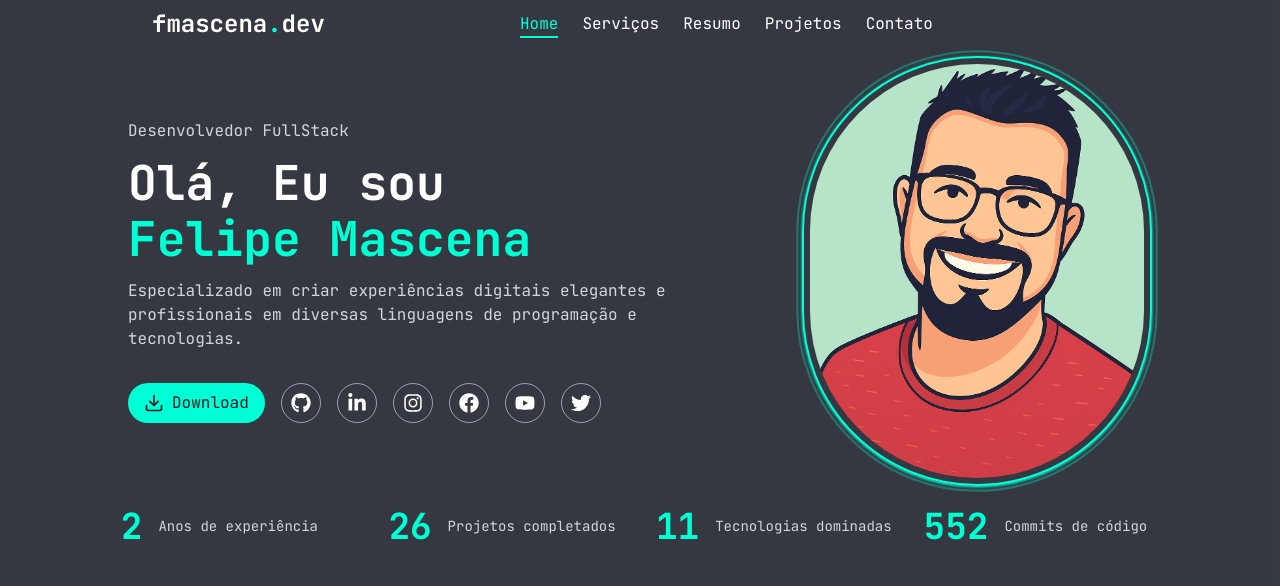
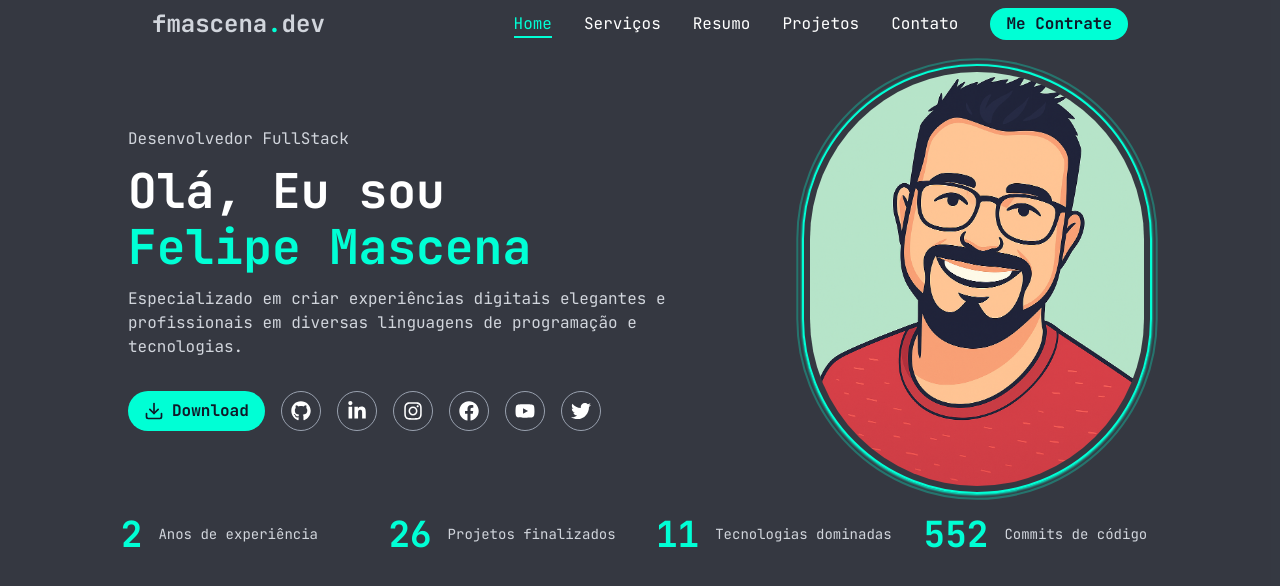
Before and after one commit to fmascena-dev/portfolio_next, a Next.js app: page / in a window 1280 px wide. Shown: the top 586 px of the page. Built offline with nearby package versions, Linux system fonts and the light colour scheme.

Commit message:
feat: finalizando a NavBar e iniciando o Services

```diff
--- a/src/components/Hero.tsx
+++ b/src/components/Hero.tsx
@@ -9,9 +9,9 @@ import CountUp from "./CountUp";
 
 export default function Hero() {
   return (
-    <section className="min-h-screen flex flex-col bg-gray-950/80 text-white pt-8">
-      <div className="flex flex-col mx-auto px-6 py-9 gap-10 lg:gap-5 lg:pt-6">
-        <div className="max-w-5xl mx-auto flex gap-14">
+    <section className="min-h-screen flex flex-col bg-gray-950/80 text-white pt-20 lg:pt-8">
+      <div className="flex flex-col mx-auto px-6 gap-10 lg:gap-5 lg:pt-8">
+        <div className="max-w-5xl mx-auto flex flex-col-reverse md:flex-row gap-14">
           <div className="flex flex-col-reverse lg:flex-row items-center justify-between gap-6 lg:gap-16">
             <motion.div
               initial={{ opacity: 0, y: 20 }}
@@ -38,9 +38,10 @@ export default function Hero() {
                 <motion.a
                   href="/Cv-Felipe.Seabra.pdf"
                   download
-                  whileHover={{ scale: 1.03 }}
+                  whileHover={{ scale: 1.04 }}
                   whileTap={{ scale: 0.95 }}
-                  className=" w-full lg:w-auto bg-[#00ffd5] text-gray-900 py-2 px-4 rounded-full flex items-center justify-center gap-2 hover:bg-[#00ffd5]/80 transition-colors duration-300"
+                  transition={{ duration: 0.4 }}
+                  className=" w-full lg:w-auto bg-[#00ffd5] text-gray-900 py-2 px-4 rounded-full flex items-center justify-center gap-2 hover:bg-[#00ffd5]/80 transition-colors duration-300 hover:ease-in-out font-bold"
                 >
                   <Download size={20} />
                   Download
@@ -55,8 +56,9 @@ export default function Hero() {
                       target="_blank"
                       rel="noopener noreferrer"
                       className="w-10 h-10 border border-gray-400 rounded-full flex items-center justify-center hover:text-[#00ffd5] hover:border-[#00ffd5] transition-colors duration-300"
-                      whileHover={{ scale: 1.1 }}
-                      whileTap={{ scale: 0.9 }}
+                      whileHover={{ y: -5 }}
+                      whileTap={{ scale: 1.3 }}
+                      transition={{ duration: 0.3 }}
                     >
                       {social.icon}
                     </motion.a>
@@ -74,7 +76,7 @@ export default function Hero() {
             }}
             className="relative flex-1"
           >
-            <div className="hidden md:block w-[350px] h-[430px] relative mx-auto">
+            <div className="md:block w-[350px] h-[430px] relative mx-auto">
               <motion.div
                 // animate={{
                 //   rotate: 360,
@@ -104,7 +106,7 @@ export default function Hero() {
                 src={meuAvatar}
                 alt="My Avatar"
                 fill
-                className="hidden md:block object-cover rounded-full p-2"
+                className="order-1 md:order-2 lg:order-2 md:block object-cover rounded-full p-2"
               />
             </div>
           </motion.div>
--- a/src/components/NavBar.tsx
+++ b/src/components/NavBar.tsx
@@ -2,6 +2,7 @@
 
 import { menuItems } from "@/lib/constants";
 import { motion } from "framer-motion";
+import { Menu, X } from "lucide-react";
 import Link from "next/link";
 import { usePathname } from "next/navigation";
 import { useState } from "react";
@@ -19,16 +20,21 @@ export default function NavBar() {
               initial={{ opacity: 0, y: -20 }}
               animate={{ opacity: 1, y: 0 }}
               transition={{ duration: 0.5 }}
-              className="text-2xl font-bold text-white"
+              className="text-2xl font-bold text-gray-300"
             >
               fmascena<span className="text-[#00ffd5]">.</span>dev
             </motion.div>
           </Link>
 
           {/* Menu Desktop */}
-          <div className="hidden md:flex items-center space-x-6 ">
+          <div className="hidden md:flex items-center space-x-8">
             {menuItems.map((item, index) => (
-              <motion.div key={index}>
+              <motion.div
+                key={index}
+                initial={{ opacity: 0, y: -20 }}
+                animate={{ opacity: 1, y: 0 }}
+                transition={{ duration: 0.5 }}
+              >
                 <Link
                   href={item.path}
                   className={`${
@@ -39,15 +45,61 @@ export default function NavBar() {
                   {pathname === item.path && (
                     <span className="absolute -bottom-1 left-0 w-full h-0.5 bg-[#00ffd5]"></span>
                   )}
+
+                  {pathname !== item.path && (
+                    <span className="absolute -bottom-1 left-0 h-0.5 w-0 bg-[#00ffd5] transition-all duration-300 group-hover:w-full"></span>
+                  )}
                 </Link>
               </motion.div>
             ))}
+
+            <motion.button
+              className="bg-[#00ffd5] text-gray-900 py-1 px-4 rounded-full font-bold hover:bg-[#00ffd5]/70 transition-colors duration-300 hover:ease-in-out hover:cursor-pointer"
+              whileHover={{ scale: 1.04 }}
+              whileTap={{ scale: 0.95 }}
+              initial={{ opacity: 0, y: -20 }}
+              animate={{ opacity: 1, y: 0 }}
+              transition={{ duration: 0.4 }}
+            >
+              Me Contrate
+            </motion.button>
           </div>
 
           {/* Botão Menu Mobile */}
-          <button></button>
+          <button
+            className="md:hidden text-[#00ffd5] hover:cursor-pointer"
+            onClick={() => setIsMenuOpen(!isMenuOpen)}
+          >
+            {isMenuOpen ? <X size={24} /> : <Menu size={24} />}
+          </button>
         </div>
       </div>
+
+      {/* Menu Mobile */}
+      {isMenuOpen && (
+        <motion.div
+        initial={{opacity: 0, y: -20}}
+        animate={{opacity: 1, y: 0}}
+        className="md:hidden p-3"
+        >
+          {menuItems.map((item, index) => (
+            <Link
+              href={item.path}
+              key={index}
+              className={`block py-1 ${
+                pathname === item.path ? "text-[#00ffd5]" : "text-gray-300"
+              }`}
+              onClick={() => setIsMenuOpen(false)}
+            >
+              {item.title}
+            </Link>
+          ))}
+
+          <button className="w-full bg-[#00ffd5] text-gray-900 py-1 px-4 rounded-full font-bold mt-4 hover:bg-[#00ffd5]/70 transition-colors duration-300 hover:ease-in-out hover:cursor-pointer">
+            Me Contrate
+          </button>
+        </motion.div>
+      )}
     </nav>
   );
 }
--- a/src/lib/constants.tsx
+++ b/src/lib/constants.tsx
@@ -51,7 +51,7 @@ export const socialLinks = [
 
 export const stats = [
   { number: "2", text: "Anos de experiência" },
-  { number: "26", text: "Projetos completados" },
+  { number: "26", text: "Projetos finalizados" },
   { number: "11", text: "Tecnologias dominadas" },
   { number: "552", text: "Commits de código" },
 ];
```
